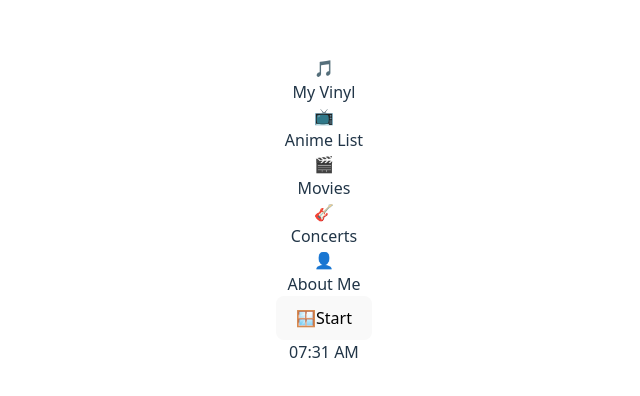
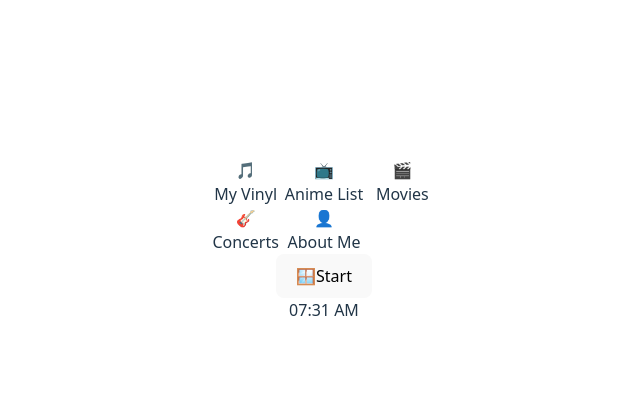
Before and after one commit to embe8/react-desktop-simulator, a React (Vite) app in the folder vite-desktop-simulator/: page / in a window 1280 px wide. Shown: the part 190-586 px from the top of the page, without its empty margins (316-956 px from the left). Built offline with nearby package versions, Linux system fonts and the light colour scheme; the HTML template or start-up script is replaced by a standard one.

Commit message:
Moved taskbar out of IconsGrid to Desktop

```diff
--- a/vite-desktop-simulator/src/components/IconsGrid.jsx
+++ b/vite-desktop-simulator/src/components/IconsGrid.jsx
@@ -6,7 +6,6 @@ function IconsGrid({ desktopIcons, openWindows, setOpenWindows }) {
     return (
 
         <div className="icons-grid">
-            <div className="desktop-icons">
         {desktopIcons.map(icon => (
           <div
             key={icon.id}
@@ -19,22 +18,9 @@ function IconsGrid({ desktopIcons, openWindows, setOpenWindows }) {
         ))}
       </div>
 
-      {/* Windows will go here */}
 
-      <div className="taskbar">
-        <button className="start-button">
-          <span className="windows-logo-small">🪟</span>
-          Start
-        </button>
-        <div className="taskbar-time">
-          {new Date().toLocaleTimeString([], {
-            hour: '2-digit',
-            minute: '2-digit'
-          })}
-        </div>
-      </div>
 
-        </div>
+
     );
 }
 
--- a/vite-desktop-simulator/src/pages/Desktop.css
+++ b/vite-desktop-simulator/src/pages/Desktop.css
@@ -0,0 +1,8 @@
+.desktop-page {
+    margin-top: 60px
+}
+
+.desktop-page .icons-grid{
+    display: grid;
+    grid-template-columns: repeat(3, 1fr);
+}
--- a/vite-desktop-simulator/src/pages/Desktop.jsx
+++ b/vite-desktop-simulator/src/pages/Desktop.jsx
@@ -14,11 +14,26 @@ function Desktop() {
   ];
 
   return (
-    <div className="desktop-95">
+    <div className="desktop-page">
       <IconsGrid desktopIcons={desktopIcons}
       openWindows={openWindows}
       setOpenWindows={setOpenWindows}
       />
+
+         {/* Windows will go here */}
+
+         <div className="taskbar">
+        <button className="start-button">
+          <span className="windows-logo-small">🪟</span>
+          Start
+        </button>
+        <div className="taskbar-time">
+          {new Date().toLocaleTimeString([], {
+            hour: '2-digit',
+            minute: '2-digit'
+          })}
+        </div>
+        </div>
     </div>
   );
 }
```
